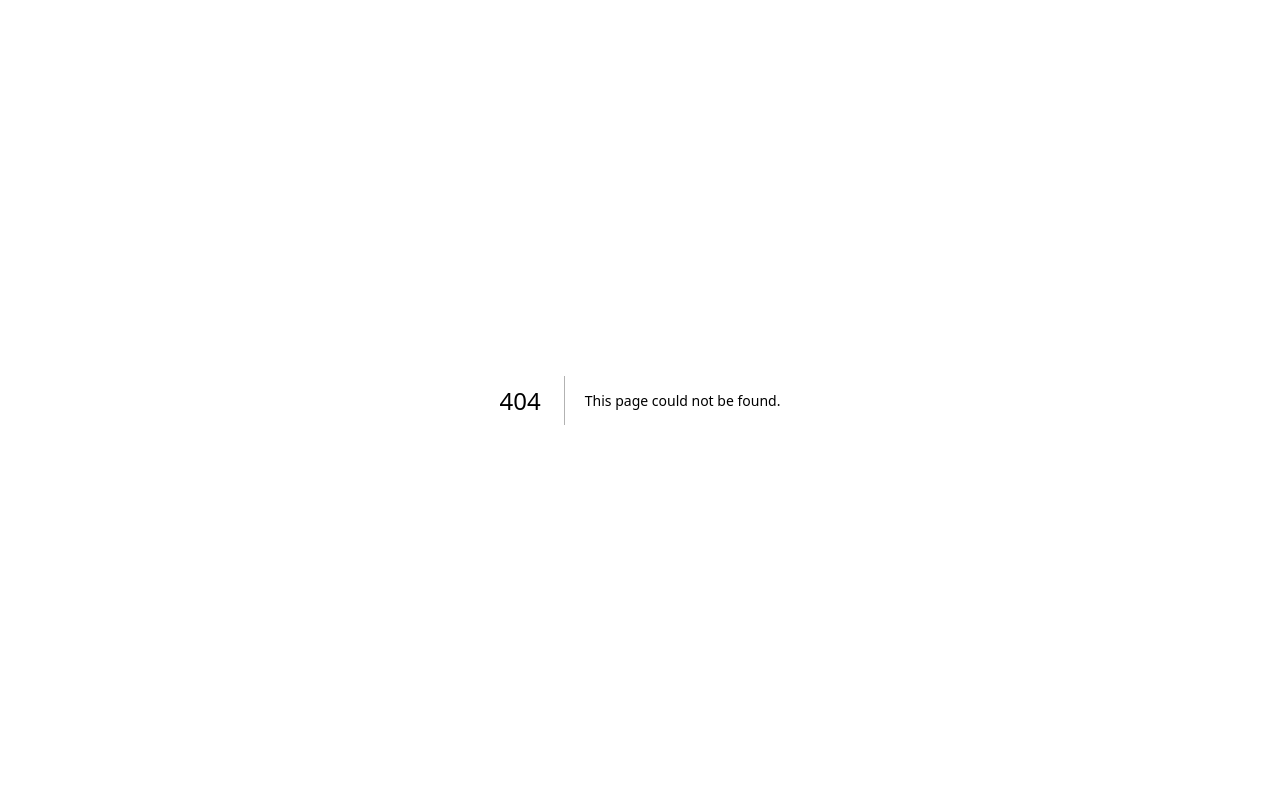
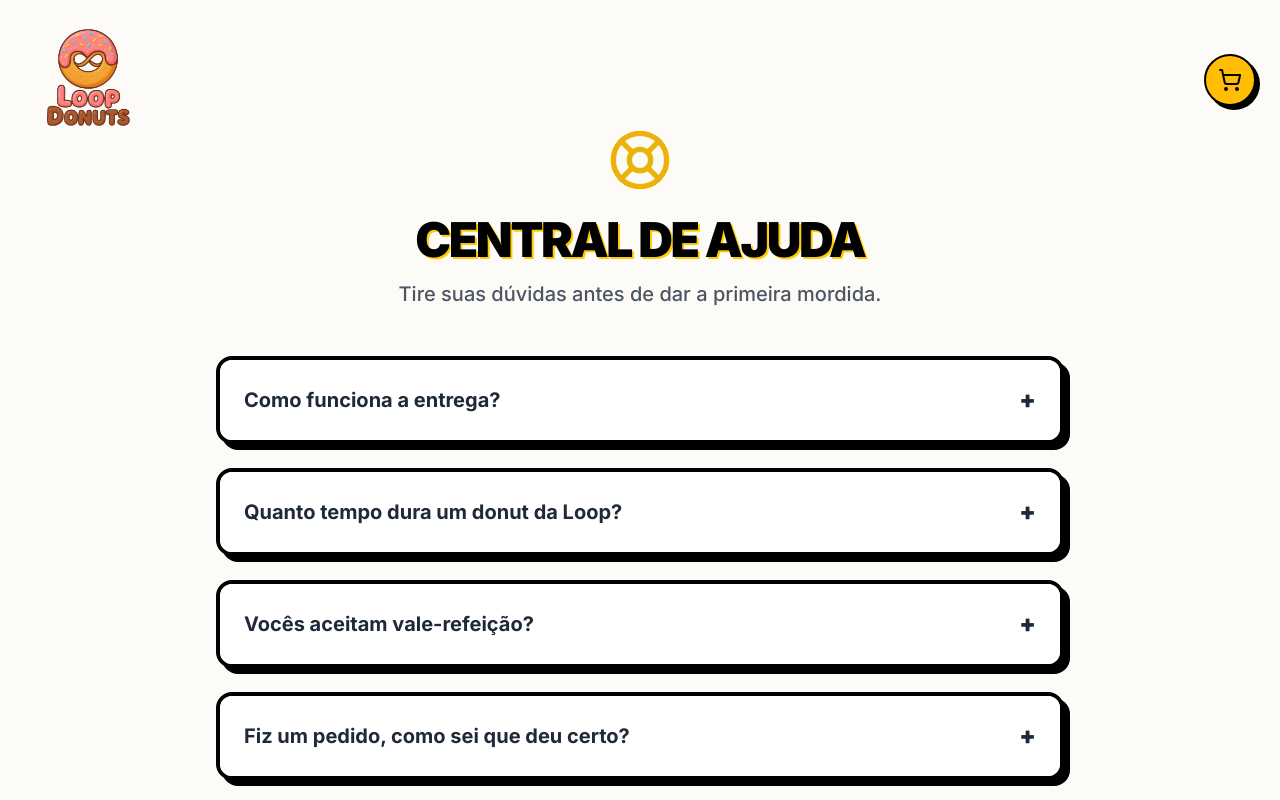
Before and after one commit to magnuzada/loop-donuts, a Next.js app: page /ajuda in a window 1280 px wide. Before the commit this address had no page. Shown: the top 800 px of the page. Built offline with nearby package versions, Linux system fonts and the light colour scheme.

Commit message:
feat: estrutura completa de suporte, institucional e navegacao finalizada

```diff
--- /dev/null
+++ b/src/app/ajuda/page.tsx
@@ -0,0 +1,54 @@
+import { NavBar } from "@/components/NavBar";
+import { Footer } from "@/components/Footer";
+import { LifeBuoy } from "lucide-react";
+
+export default function AjudaPage() {
+  const faqs = [
+    {
+      pergunta: "Como funciona a entrega?",
+      resposta: "Nós calculamos a taxa de entrega baseada no seu bairro na hora do checkout. Se o seu bairro não estiver na lista, infelizmente ainda não entregamos aí (mas estamos expandindo!)."
+    },
+    {
+      pergunta: "Quanto tempo dura um donut da Loop?",
+      resposta: "Nossos donuts são 100% artesanais e sem conservantes. O ideal é devorar no mesmo dia! Se sobrar (duvidamos), guarde em um recipiente fechado em temperatura ambiente por até 2 dias. Não coloque na geladeira, senão a massa resseca."
+    },
+    {
+      pergunta: "Vocês aceitam vale-refeição?",
+      resposta: "No momento aceitamos apenas PIX e Cartão de Crédito através da nossa plataforma segura de pagamentos."
+    },
+    {
+      pergunta: "Fiz um pedido, como sei que deu certo?",
+      resposta: "Assim que o pagamento for aprovado, seu pedido entra na nossa esteira de produção. Você pode acompanhar o status na tela de sucesso ou chamar a gente no WhatsApp informando o nome do pedido."
+    }
+  ];
+
+  return (
+    <main className="min-h-screen bg-cream flex flex-col font-body selection:bg-black selection:text-white">
+      <NavBar />
+      <div className="flex-grow pt-32 pb-24 container mx-auto px-6 max-w-4xl">
+        <div className="mb-12 text-center">
+          <LifeBuoy className="w-16 h-16 mx-auto mb-6 text-yellow-500" />
+          <h1 className="font-display text-5xl font-black text-black uppercase tracking-tighter mb-4 drop-shadow-[2px_2px_0px_rgba(255,204,0,1)]">
+            Central de Ajuda
+          </h1>
+          <p className="text-xl text-gray-600 font-medium">Tire suas dúvidas antes de dar a primeira mordida.</p>
+        </div>
+
+        <div className="space-y-6">
+          {faqs.map((faq, index) => (
+            <details key={index} className="group border-4 border-black bg-white shadow-[6px_6px_0px_0px_rgba(0,0,0,1)] rounded-2xl overflow-hidden [&_summary::-webkit-details-marker]:hidden">
+              <summary className="font-display text-xl font-bold p-6 cursor-pointer bg-white group-open:bg-yellow-400 transition-colors flex justify-between items-center outline-none">
+                {faq.pergunta}
+                <span className="text-2xl font-black group-open:rotate-45 transition-transform">+</span>
+              </summary>
+              <div className="p-6 text-gray-800 font-medium text-lg bg-white border-t-4 border-black leading-relaxed">
+                {faq.resposta}
+              </div>
+            </details>
+          ))}
+        </div>
+      </div>
+      <Footer />
+    </main>
+  );
+}
--- /dev/null
+++ b/src/app/privacidade/page.tsx
@@ -0,0 +1,33 @@
+import { NavBar } from "@/components/NavBar";
+import { Footer } from "@/components/Footer";
+
+export default function PrivacidadePage() {
+  return (
+    <main className="min-h-screen bg-white flex flex-col font-body selection:bg-black selection:text-white">
+      <NavBar />
+      <div className="flex-grow pt-32 pb-24 container mx-auto px-6 max-w-3xl">
+        <h1 className="font-display text-5xl font-black text-black uppercase tracking-tighter mb-12">
+          Política de Privacidade
+        </h1>
+        <div className="space-y-8 text-lg text-gray-700 leading-relaxed font-medium">
+          <section>
+            <h2 className="font-bold text-2xl text-black mb-4">1. Seus Dados Estão Seguros</h2>
+            <p>A Loop Donuts respeita a sua privacidade. Solicitamos informações pessoais (nome, endereço, telefone) apenas quando realmente precisamos delas para entregar o seu pedido.</p>
+          </section>
+          <section>
+            <h2 className="font-bold text-2xl text-black mb-4">2. Retenção de Dados</h2>
+            <p>Apenas retemos as informações coletadas pelo tempo necessário para fornecer o serviço solicitado (entregar seus donuts). Não armazenamos dados de cartão de crédito; tudo é processado de forma criptografada pelo gateway de pagamento.</p>
+          </section>
+          <section>
+            <h2 className="font-bold text-2xl text-black mb-4">3. Compartilhamento</h2>
+            <p>Não compartilhamos informações de identificação pessoal publicamente ou com terceiros, exceto quando exigido por lei ou com a transportadora terceirizada para fins exclusivos de entrega.</p>
+          </section>
+          <p className="text-sm text-gray-500 pt-8 border-t-2 border-dashed border-gray-300">
+            Última atualização: {new Date().toLocaleDateString('pt-BR')}
+          </p>
+        </div>
+      </div>
+      <Footer />
+    </main>
+  );
+}
--- /dev/null
+++ b/src/app/termos/page.tsx
@@ -0,0 +1,33 @@
+import { NavBar } from "@/components/NavBar";
+import { Footer } from "@/components/Footer";
+
+export default function TermosPage() {
+  return (
+    <main className="min-h-screen bg-white flex flex-col font-body selection:bg-black selection:text-white">
+      <NavBar />
+      <div className="flex-grow pt-32 pb-24 container mx-auto px-6 max-w-3xl">
+        <h1 className="font-display text-5xl font-black text-black uppercase tracking-tighter mb-12">
+          Termos de Uso
+        </h1>
+        <div className="space-y-8 text-lg text-gray-700 leading-relaxed font-medium">
+          <section>
+            <h2 className="font-bold text-2xl text-black mb-4">1. Aceitação dos Termos</h2>
+            <p>Ao acessar e realizar pedidos no site da Loop Donuts, você concorda em cumprir estes termos de serviço, todas as leis e regulamentos aplicáveis.</p>
+          </section>
+          <section>
+            <h2 className="font-bold text-2xl text-black mb-4">2. Compras e Pagamentos</h2>
+            <p>Todos os pedidos estão sujeitos à disponibilidade do nosso estoque diário. Os pagamentos são processados de forma segura via Mercado Pago. O pedido só entra em produção após a confirmação do pagamento.</p>
+          </section>
+          <section>
+            <h2 className="font-bold text-2xl text-black mb-4">3. Política de Entrega</h2>
+            <p>As entregas são realizadas nos bairros cadastrados. É responsabilidade do cliente garantir que haverá alguém para receber o pedido no endereço informado.</p>
+          </section>
+          <p className="text-sm text-gray-500 pt-8 border-t-2 border-dashed border-gray-300">
+            Última atualização: {new Date().toLocaleDateString('pt-BR')}
+          </p>
+        </div>
+      </div>
+      <Footer />
+    </main>
+  );
+}
--- a/src/components/Footer.tsx
+++ b/src/components/Footer.tsx
@@ -1,4 +1,5 @@
-import { ArrowRight, Facebook, Instagram, Twitter } from "lucide-react";
+import { ArrowRight, Instagram, Facebook, Twitter } from "lucide-react";
+import Link from "next/link";
 
 export function Footer() {
   return (
@@ -40,22 +41,31 @@ export function Footer() {
 
           {/* Coluna 1: Marca (Logo + Social) */}
           <div className="flex flex-col items-start gap-6">
-            <img
-              src="/logo.png"
-              alt="Loop Donuts Logo"
-              className="w-40 md:w-48 h-auto object-contain"
-            />
+            <Link href="/">
+              <img
+                src="/logo.png"
+                alt="Loop Donuts Logo"
+                className="w-40 md:w-48 h-auto object-contain cursor-pointer"
+              />
+            </Link>
             {/* Redes Sociais */}
             <div className="flex gap-4">
-              <a href="#" className="w-10 h-10 bg-white text-black rounded-full flex items-center justify-center hover:bg-cta transition-colors">
+              <a
+                href="https://www.instagram.com/loop.donuts.jf/"
+                target="_blank"
+                rel="noopener noreferrer"
+                className="w-10 h-10 bg-white text-black rounded-full flex items-center justify-center hover:bg-cta transition-colors"
+              >
                 <Instagram className="w-5 h-5" />
               </a>
+              {/* Deixei Facebook e Twitter comentados para o futuro
               <a href="#" className="w-10 h-10 bg-white text-black rounded-full flex items-center justify-center hover:bg-cta transition-colors">
                 <Facebook className="w-5 h-5" />
               </a>
               <a href="#" className="w-10 h-10 bg-white text-black rounded-full flex items-center justify-center hover:bg-cta transition-colors">
                 <Twitter className="w-5 h-5" />
               </a>
+              */}
             </div>
           </div>
 
@@ -63,11 +73,11 @@ export function Footer() {
           <div>
             <h4 className="font-display text-xl mb-6 text-brand">SABORES</h4>
             <ul className="space-y-3 font-body text-gray-300">
-              <li><a href="#" className="hover:text-cta transition-colors">Clássicos</a></li>
-              <li><a href="#" className="hover:text-cta transition-colors">Recheados</a></li>
-              <li><a href="#" className="hover:text-cta transition-colors">Veganos</a></li>
-              <li><a href="#" className="hover:text-cta transition-colors">Sazonais</a></li>
-              <li><a href="#" className="hover:text-cta transition-colors">Cafés & Bebidas</a></li>
+              <li><Link href="/menu" className="hover:text-cta transition-colors">Clássicos</Link></li>
+              <li><Link href="/menu" className="hover:text-cta transition-colors">Recheados</Link></li>
+              <li><Link href="/menu" className="hover:text-cta transition-colors">Veganos</Link></li>
+              <li><Link href="/menu" className="hover:text-cta transition-colors">Sazonais</Link></li>
+              <li><Link href="/menu" className="hover:text-cta transition-colors">Cafés & Bebidas</Link></li>
             </ul>
           </div>
 
@@ -75,9 +85,9 @@ export function Footer() {
           <div>
             <h4 className="font-display text-xl mb-6 text-brand">A LOOP</h4>
             <ul className="space-y-3 font-body text-gray-300">
-              <li><a href="#" className="hover:text-cta transition-colors">Cardápio</a></li>
-              <li><a href="#" className="hover:text-cta transition-colors">Nossa História</a></li>
-              <li><a href="#" className="hover:text-cta transition-colors">Fale Conosco</a></li>
+              <li><Link href="/menu" className="hover:text-cta transition-colors">Cardápio</Link></li>
+              <li><Link href="/sobre-nos" className="hover:text-cta transition-colors">Nossa História</Link></li>
+              <li><Link href="/contato" className="hover:text-cta transition-colors">Fale Conosco</Link></li>
             </ul>
           </div>
 
@@ -85,9 +95,9 @@ export function Footer() {
           <div>
             <h4 className="font-display text-xl mb-6 text-brand">SUPORTE</h4>
             <ul className="space-y-3 font-body text-gray-300">
-              <li><a href="#" className="hover:text-cta transition-colors">Central de Ajuda</a></li>
-              <li><a href="#" className="hover:text-cta transition-colors">Termos de Uso</a></li>
-              <li><a href="#" className="hover:text-cta transition-colors">Política de Privacidade</a></li>
+              <li><Link href="/ajuda" className="hover:text-cta transition-colors">Central de Ajuda</Link></li>
+              <li><Link href="/termos" className="hover:text-cta transition-colors">Termos de Uso</Link></li>
+              <li><Link href="/privacidade" className="hover:text-cta transition-colors">Política de Privacidade</Link></li>
             </ul>
           </div>
 
```
